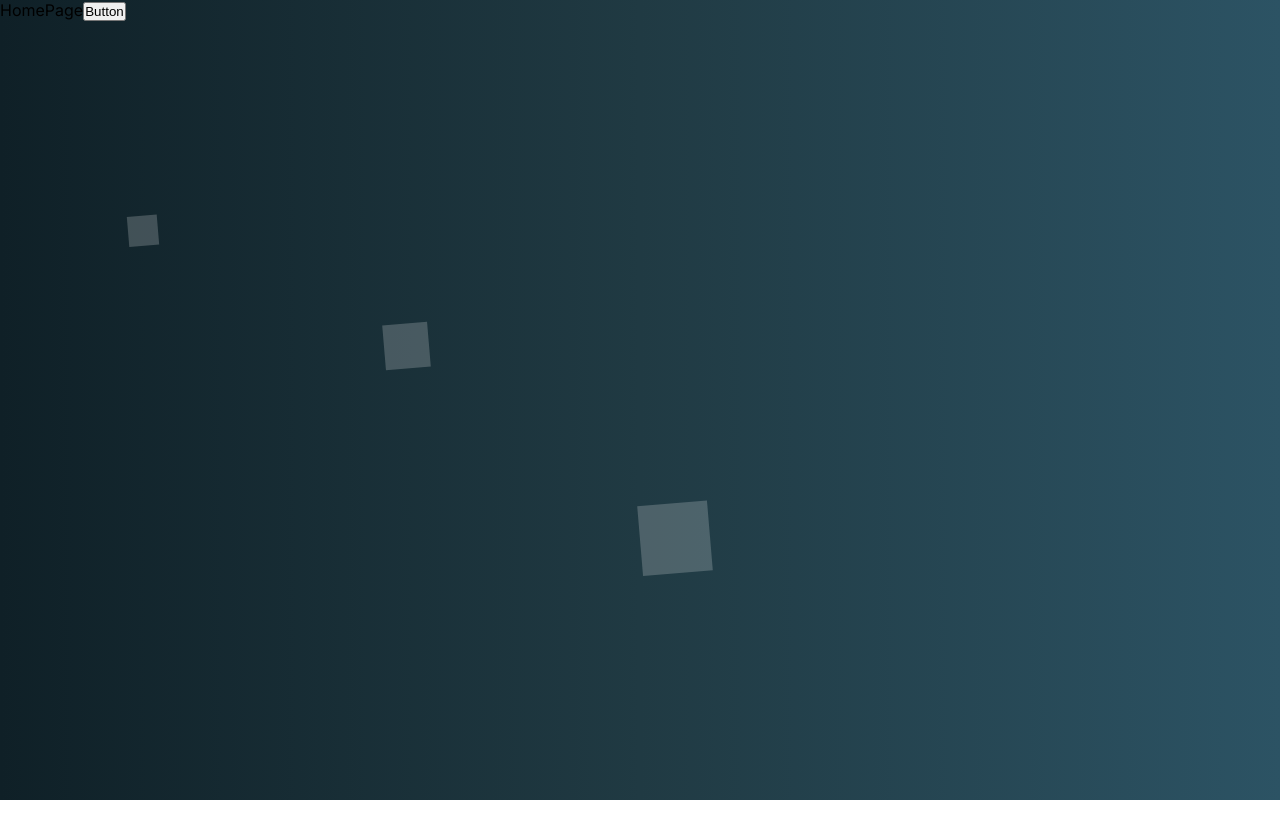
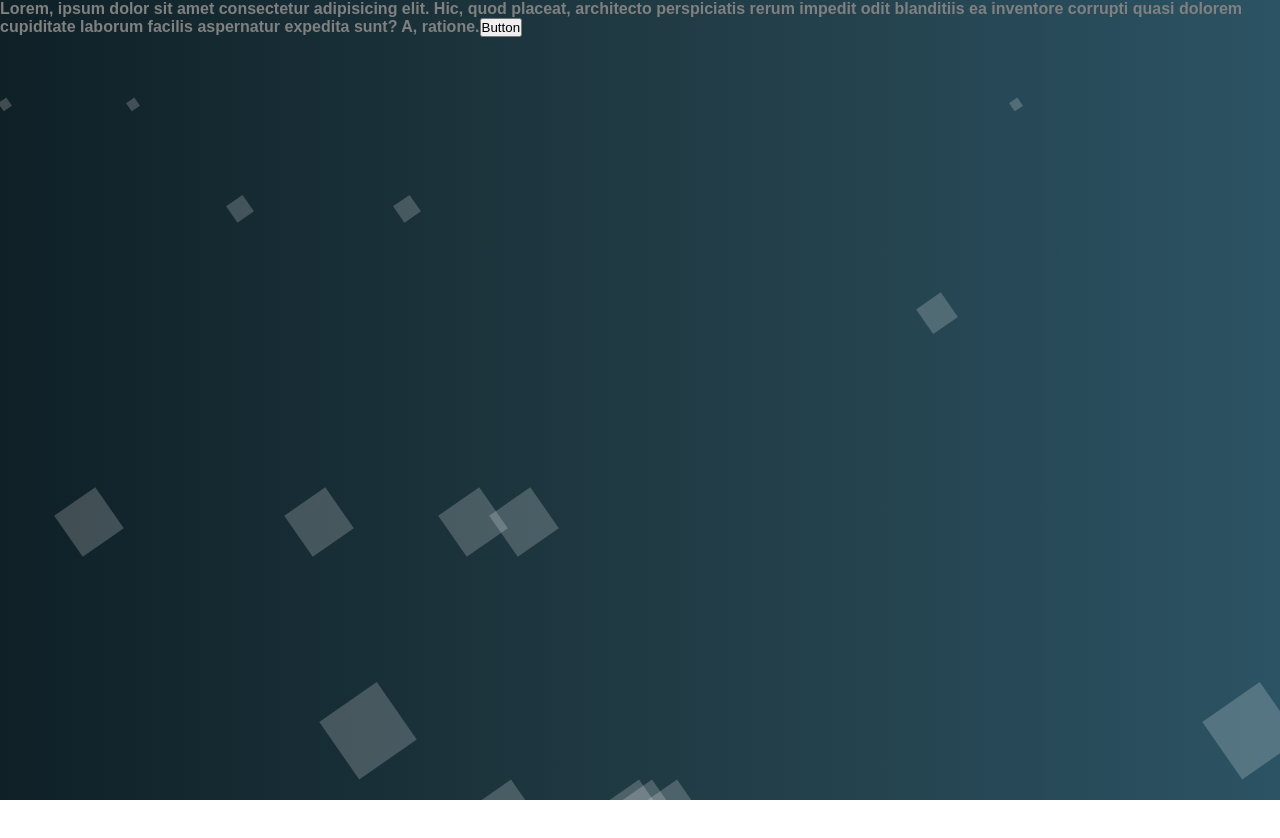
Before and after one commit to Maks-Mm/NextReduxPayPalClerkTypeScriptTailwindCSS, a Next.js app: page / in a window 1280 px wide. Shown: the top 838 px of the page. Before the commit the page ends 800 px from the top, so only its background shows below. Built offline with nearby package versions, Linux system fonts and the light colour scheme.

Commit message:
Math fur ul und li von Quadraten

```diff
--- a/app/globals.css
+++ b/app/globals.css
@@ -1,26 +1,53 @@
-*{
-  margin:0;
-  padding:0;
-  box-sizing:border-box;
+* {
+  margin: 0;
+  padding: 0;
+  box-sizing: border-box;
 }
-html,body{
-  height:100%;
+html,
+body {
+  height: 100%;
+  font-family: "Dela Gothic One", sans-serif;
+  font-weight: 800;
+  font-style: normal;
+  color: gray;
 }
-.app{
-background: -webkit-linear-gradient(to left, #2C5364, #203A43, #0F2027);  /* Chrome 10-25, Safari 5.1-6 */
-background: linear-gradient(to left, #2C5364, #203A43, #0F2027);
-height:100vh;
-width:100%;
+.app {
+  background: -webkit-linear-gradient(
+    to left,
+    #2c5364,
+    #203a43,
+    #0f2027
+  ); /* Chrome 10-25, Safari 5.1-6 */
+  background: linear-gradient(to left, #2c5364, #203a43, #0f2027);
+  height: 100vh;
+  width: 100%;
 }
-ul{
-  display:block;
-  width:100%;
-  height:inherit;
+ul {
+  display: block;
+  width: 100%;
+  height: inherit;
 }
-ul{
-  list-style-type:none;
+ul {
+  list-style-type: none;
 }
-li:nth-child(1)
+
+li {
+  animation: animate 15s linear 1s infinite;
+  background: rgba(255, 255, 255, 0.2);
+  position: absolute;
+}
+
+@keyframes animate {
+  from {
+    transform: translateY(+1500%) rotate(180deg);
+  }
+  to {
+    transform: translateY(-150%) rotate(360deg);
+  }
+}
+
+/*
+  li:nth-child(1)
 {
   position:absolute;
   left:10%;
@@ -28,46 +55,6 @@ li:nth-child(1)
   width:30px;
   background:rgba(255,255,255,.2);
 }
-li:nth-child(2)
-{
-  position:absolute;
-  left:30%;
-  height:45px;
-  width:45px;
-  background:rgba(255,255,255,.2);
-}
-li:nth-child(3)
-{
-  position:absolute;
-  left:50%;
-  height:70px;
-  width:70px;
-  background:rgba(255,255,255,.2);
-}
-li:nth-child(4)
-{
-  position:absolute;
-  left:80%;
-  height:20px;
-  width:20px;
-  background:rgba(255,255,255,.2);
-}
-li{
-  animation:animate 15s linear 1s infinite;
-}
-
-@keyframes animate{
-  from{
-    transform: translateY(+1500%) rotate(180deg)
-  }
-  to{
-    transform: translateY(-150%)
-      rotate(360deg)
-  }
-}
-/*
-
-
 :root {
   --foreground-rgb: 0, 0, 0;
   --background-start-rgb: 214, 219, 220;
@@ -92,7 +79,5 @@ li{
   :root {
     --radius: 0.5rem;
   }
-}
-
 
 */
--- a/app/layout.tsx
+++ b/app/layout.tsx
@@ -1,9 +1,9 @@
 import type { Metadata } from "next";
-import { Inter } from "next/font/google";
+//import { Inter } from "next/font/google";
 import "./globals.css";
 //import Style from "@/src/newFolder/Style";
 
-const inter = Inter({ subsets: ["latin"] });
+//const inter = Inter({ subsets: ["latin"] });
 
 export const metadata: Metadata = {
   title: "Create Next App",
@@ -17,7 +17,7 @@ export default function RootLayout({
 }>) {
   return (
     <html lang="en">
-      <body className={inter.className}>{children}</body>
+      <body>{children}</body>
     </html>
   );
 }
--- a/app/page.tsx
+++ b/app/page.tsx
@@ -1,19 +1,34 @@
 import { Button } from "@/components/ui/button";
 import React from "react";
 import "./index.css";
+
+const Box = () => {
+  const size = Math.round(Math.random() * 10) * 10;
+
+  const position = Math.round(Math.random() * 95);
+
+  return (
+    <li
+      style={{ left: `${position}%`, height: `${size}px`, width: `${size}px` }}
+    ></li>
+  );
+};
 
 const HomePage = () => {
   return (
     <main className="app">
       <div className="boxes">
         <ul>
-          <li></li>
-          <li></li>
-          <li></li>
+          {[...Array(20)].map((_, index) => (
+            <Box key={index} />
+          ))}
         </ul>
       </div>
-      <div className="text-8xl text-red-400">
-        HomePage
+      <div className="text-8xl w-[150px] h-[150px]">
+        Lorem, ipsum dolor sit amet consectetur adipisicing elit. Hic, quod
+        placeat, architecto perspiciatis rerum impedit odit blanditiis ea
+        inventore corrupti quasi dolorem cupiditate laborum facilis aspernatur
+        expedita sunt? A, ratione.
         <Button>Button</Button>
       </div>
     </main>
--- a/public/index.html
+++ b/public/index.html
@@ -1,12 +1,15 @@
 <!DOCTYPE html>
 <html lang="de">
   <head>
-  <meta charset="UTF-8">
-  <meta name="viewport" content="width=device-width, initial-scale=1.0">
+    <meta charset="UTF-8" />
+    <meta name="viewport" content="width=device-width, initial-scale=1.0" />
     <title>React App</title>
-  <link rel="preconnect" href="https://fonts.googleapis.com">
-  <link rel="preconnect" href="https://fonts.gstatic.com" crossorigin>
-  <link href="https://fonts.googleapis.com/css2?family=Noto+Sans+Hanunoo&family=Noto+Sans+JP:wght@100..900&family=Noto+Sans+TC:wght@100..900&family=Pirata+One&display=swap" rel="stylesheet">
+    <link rel="preconnect" href="https://fonts.googleapis.com" />
+    <link rel="preconnect" href="https://fonts.gstatic.com" crossorigin />
+    <link
+      href="https://fonts.googleapis.com/css2?family=Dela+Gothic+One&family=Zen+Maru+Gothic:wght@300;400;500;700;900&display=swap"
+      rel="stylesheet"
+    />
   </head>
   <body>
     <div id="root"></div>
```
Also changed, not shown: src/newFolder/Style.jsx (deleted, +0 -10 lines), src/newFolder/Style.css (deleted). Lines whose indentation alone changed are shown as unchanged.
